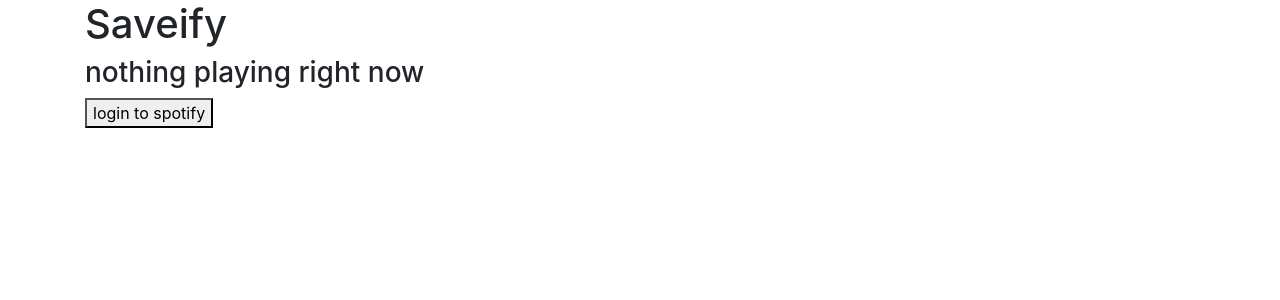
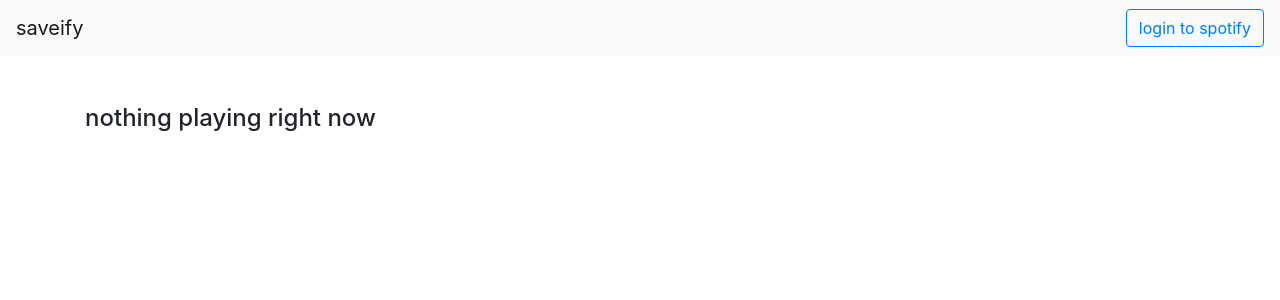
Before and after one commit to pew/spotify-saveify, a Vue app: page / in a window 1280 px wide. Shown: the top 300 px of the page. Built offline with nearby package versions, Linux system fonts and the light colour scheme.

Commit message:
nices design

```diff
--- a/src/components/HelloWorld.vue
+++ b/src/components/HelloWorld.vue
@@ -1,27 +1,35 @@
 <template>
   <div class="hello">
+    <nav class="navbar navbar-light bg-light">
+      <a class="navbar-brand">saveify</a>
+      <button class="btn btn-outline-primary my-2 my-sm-0" type="button" v-on:click="login()" v-if="!access_token">login to spotify</button><button class="btn btn-outline-primary my-2 my-sm-0" v-on:click="logout()" v-else>logout</button>
+    </nav>
+
     <div class="container">
-      <h1>Saveify</h1>
-      <h3 v-if="access_token">hello <a v-bind:href="userProfile">{{ userID }}</a></h3>
-      <h3 v-if="currentSongId">currently playing</h3><h3 v-else>nothing playing right now</h3>
+      <br>
+      <p class="h2" v-if="access_token">hello, {{ userID }}</p>
+      <br>
+      <p class="h4" v-if="currentSongId">currently playing:</p><p class="h4" v-else>nothing playing right now</p>
+
       <div v-if="currentSongId">
         <ul>
           <li>
             {{ currentArtistName }} - {{ currentSongName }}
           </li>
         </ul>
-        <div v-if="!savedAlready && !newlySaved">
-          <button v-on:click="saveSong()">save this song</button>
+
+        <div class="text-center" v-if="!savedAlready && !newlySaved">
+          <button class="btn btn-outline-primary btn-lg" v-on:click="saveSong()">save this song</button>
         </div>
+
         <div v-if="saveMessage">
           <span>{{ saveMessage }}</span>
         </div>
+
         <div v-if="savedAlready">
           <span>already saved</span>
         </div>
       </div>
-      <button v-on:click="login()" v-if="!access_token">login to spotify</button>
-      <button v-on:click="logout()" v-else>logout</button>
     </div>
   </div>
 </template>
```
